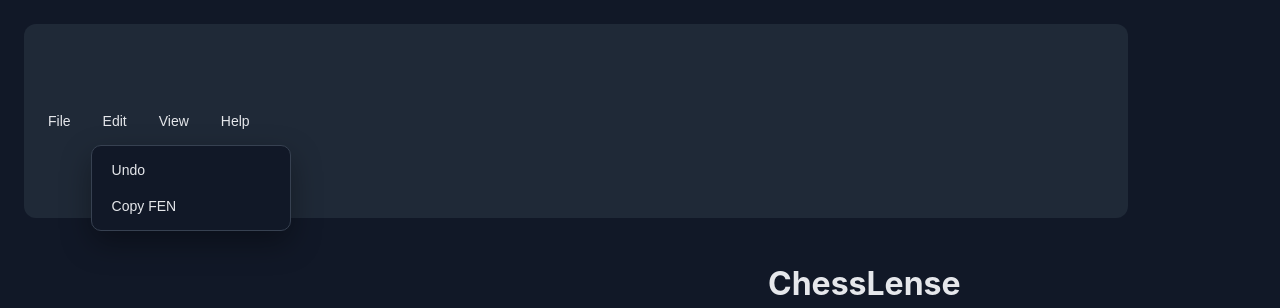
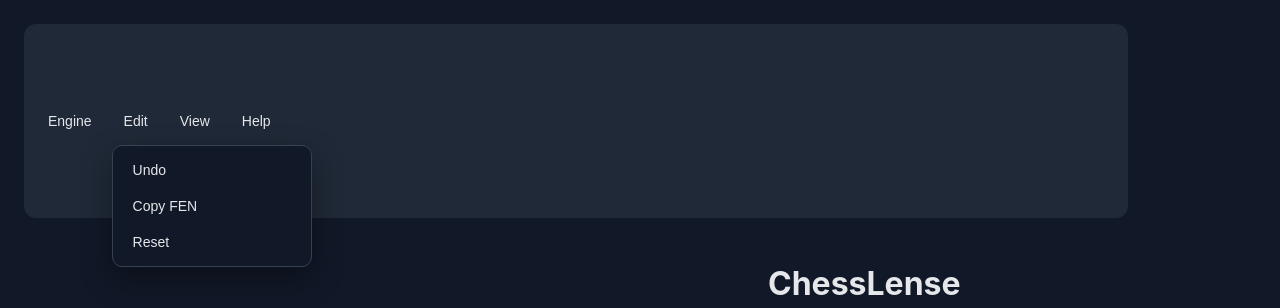
Before and after one commit to RubikNube/ChessLense, a React app in the folder frontend/: page / in a window 1280 px wide. Both pictures are taken after a click on the button "Edit". Shown: the top 308 px of the page. Built offline with nearby package versions, Linux system fonts and the light colour scheme; the HTML template or start-up script is replaced by a standard one.

Commit message:
refactor(ui): separate engine and reset menu
Rename the File menu to Engine so it only contains engine-related
actions.

Move the Reset action out of that dropdown and into the other menu
with board actions.

```diff
--- a/frontend/src/App.jsx
+++ b/frontend/src/App.jsx
@@ -97,10 +97,10 @@ function App() {
     <div className="app">
       <nav className="top-menu" aria-label="Application menu">
         <div className="menu-group">
-          <button type="button" className="menu-trigger" onClick={() => toggleMenu("file")}>
-            File
+          <button type="button" className="menu-trigger" onClick={() => toggleMenu("engine")}>
+            Engine
           </button>
-          {openMenu === "file" && (
+          {openMenu === "engine" && (
             <div className="menu-dropdown">
               <button
                 type="button"
@@ -108,13 +108,6 @@ function App() {
                 onClick={() => handleMenuAction("Analyze with Stockfish", analyzePosition)}
               >
                 Analyze with Stockfish
-              </button>
-              <button
-                type="button"
-                className="menu-entry"
-                onClick={() => handleMenuAction("Reset", resetGame)}
-              >
-                Reset
               </button>
             </div>
           )}
@@ -131,6 +124,13 @@ function App() {
               </button>
               <button type="button" className="menu-entry" onClick={() => handleMenuAction("Copy FEN")}>
                 Copy FEN
+              </button>
+              <button
+                type="button"
+                className="menu-entry"
+                onClick={() => handleMenuAction("Reset", resetGame)}
+              >
+                Reset
               </button>
             </div>
           )}
```
